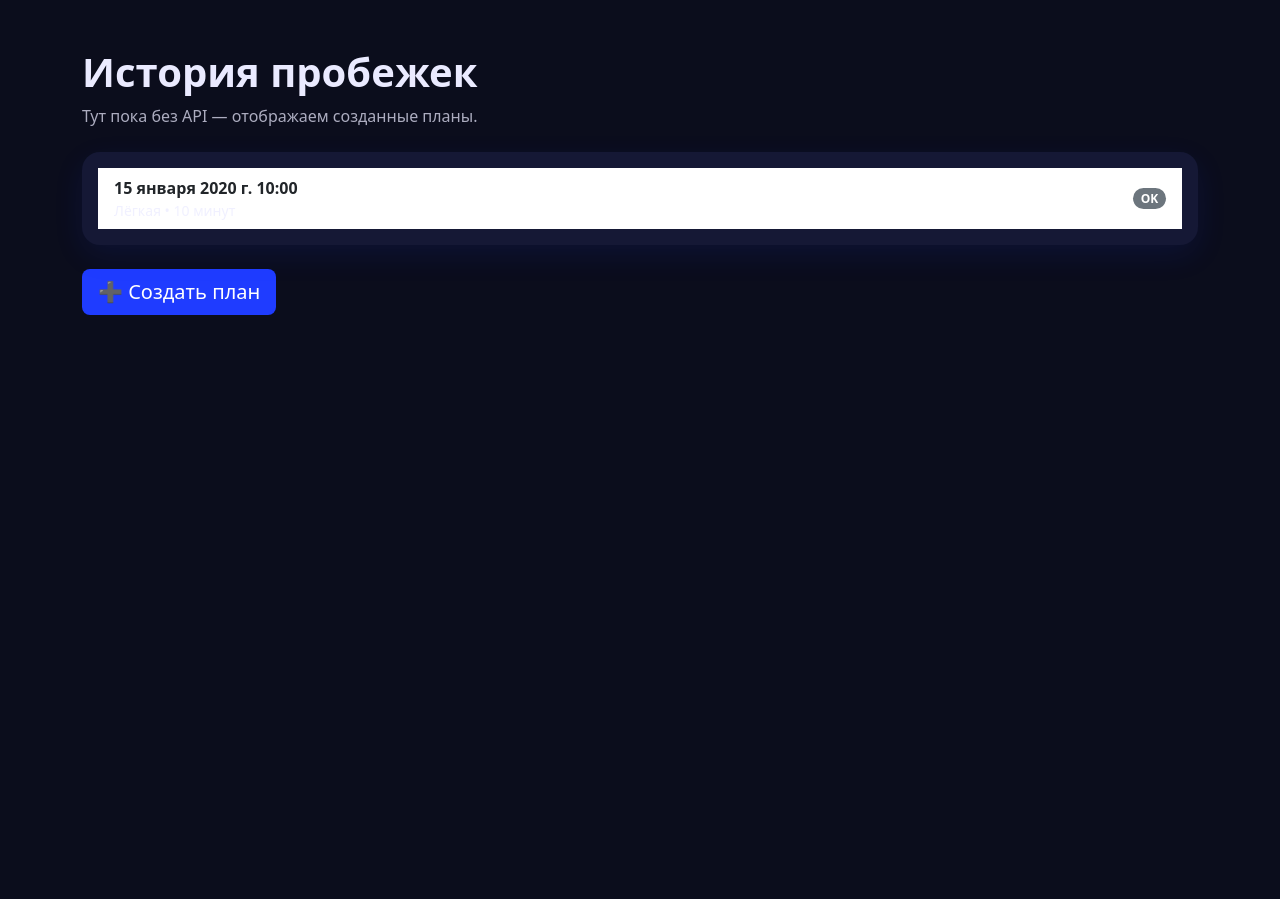
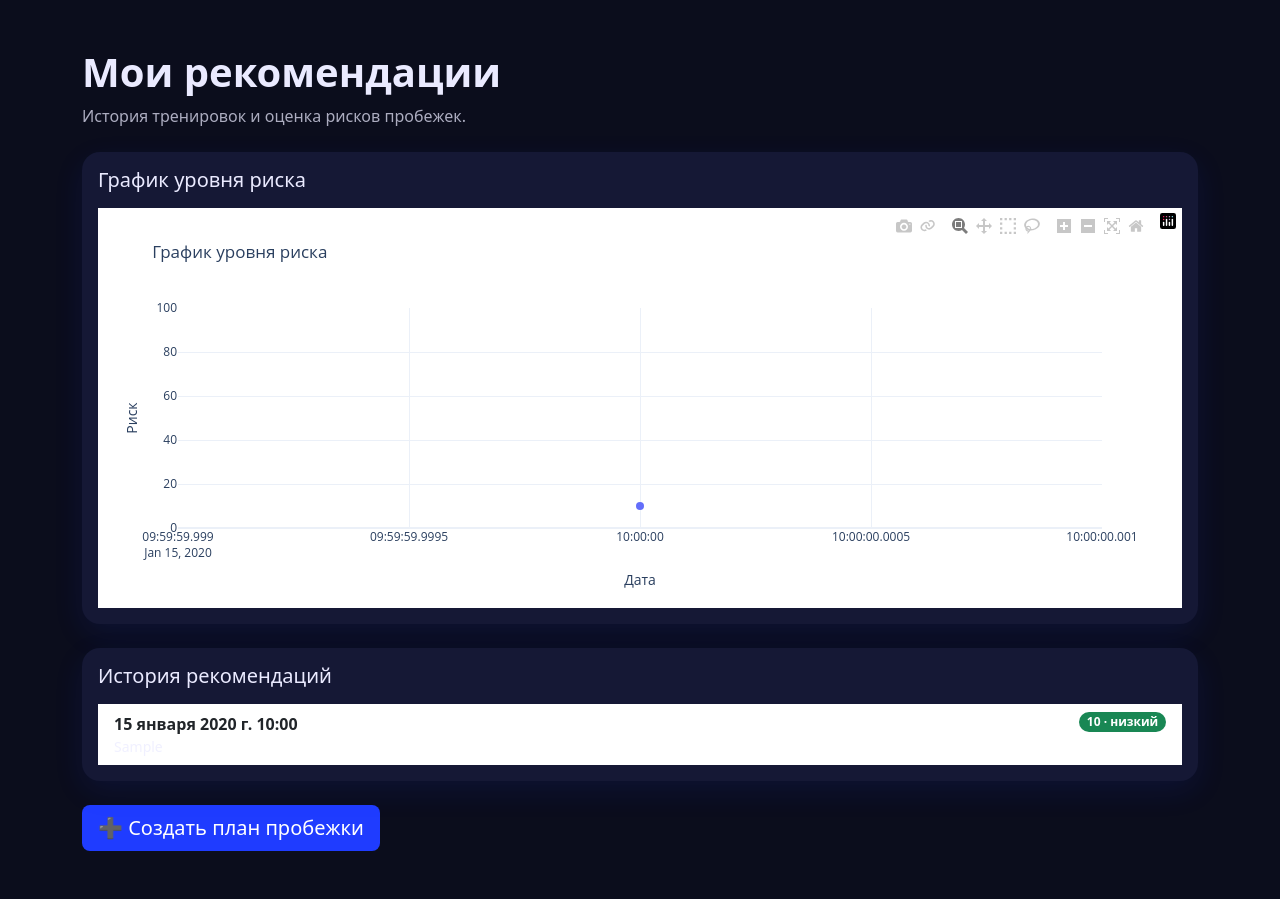
Before and after one commit to VaveyNL/run-risk-advisor, a Django app: page /recommendations/ in a window 1280 px wide. Shown: the part 52-951 px from the top of the page. Before the commit the page ends 367 px from the top, so only its background shows below. Run offline with Django 4.2, Linux system fonts and the light colour scheme; a user stored in the database is signed in; tables that the repository leaves empty hold one stand-in row (values such as "Sample post").

Commit message:
Добавлены API, расчет риска, рекомендации и график

```diff
--- /dev/null
+++ b/core/utils.py
@@ -0,0 +1,33 @@
+import plotly.graph_objs as go
+from plotly.offline import plot
+
+
+def build_risk_graph(recommendations):
+    dates = [r.run_plan.planned_start for r in recommendations]
+    risks = [r.risk_score for r in recommendations]
+
+    if not dates:
+        return "<p style='opacity:0.6'>Нет данных для отображения графика</p>"
+
+    fig = go.Figure(
+        data=[
+            go.Scatter(
+                x=dates,
+                y=risks,
+                mode="lines+markers",
+                line=dict(width=3),
+                marker=dict(size=8),
+            )
+        ]
+    )
+
+    fig.update_layout(
+        title="График уровня риска",
+        xaxis_title="Дата",
+        yaxis_title="Риск",
+        yaxis=dict(range=[0, 100]),
+        template="plotly_white",
+        height=400,
+    )
+
+    return plot(fig, output_type="div", include_plotlyjs=True)
--- a/core/views.py
+++ b/core/views.py
@@ -1,9 +1,11 @@
 from django.contrib.auth.decorators import login_required
 from django.contrib.auth import login
 from django.shortcuts import render, redirect
+from django.contrib.auth.forms import AuthenticationForm
 
-from .models import UserProfile
-from .forms import RunPlanForm, ProfileForm, LoginForm
+from .models import UserProfile, Recommendation
+from .forms import RunPlanForm, ProfileForm
+from .utils import build_risk_graph
 
 
 def index(request):
@@ -16,12 +18,12 @@ def about(request):
 
 def login_view(request):
     if request.method == "POST":
-        form = LoginForm(request, data=request.POST)
+        form = AuthenticationForm(request, data=request.POST)
         if form.is_valid():
             login(request, form.get_user())
             return redirect("/")
     else:
-        form = LoginForm()
+        form = AuthenticationForm()
 
     return render(request, "core/login.html", {"form": form})
 
@@ -61,10 +63,14 @@ def create_run_plan(request):
 def recommendation_list(request):
     profile, _ = UserProfile.objects.get_or_create(user=request.user)
 
-    recommendations = profile.run_plans.all().order_by("-planned_start")
+    recommendations = Recommendation.objects.filter(
+        run_plan__profile=profile
+    ).select_related("run_plan").order_by("run_plan__planned_start")
+
+    graph = build_risk_graph(recommendations)
 
     return render(
         request,
         "core/recommendation_list.html",
-        {"recommendations": recommendations},
+        {"recommendations": recommendations, "graph": graph},
     )
--- a/templates/core/recommendation_list.html
+++ b/templates/core/recommendation_list.html
@@ -2,32 +2,56 @@
 {% block content %}
 
 <div class="mb-4">
-    <h1 class="fw-bold">История пробежек</h1>
-    <p class="text-muted">Тут пока без API — отображаем созданные планы.</p>
+    <h1 class="fw-bold">Мои рекомендации</h1>
+    <p class="text-muted">История тренировок и оценка рисков пробежек.</p>
 </div>
 
-<div class="card">
+<div class="card mb-4">
     <div class="card-body">
+        <h5 class="card-title mb-3">График уровня риска</h5>
+        {{ graph|safe }}
+    </div>
+</div>
+
+<div class="card mb-4">
+    <div class="card-body">
+        <h5 class="card-title mb-3">История рекомендаций</h5>
+
         <ul class="list-group list-group-flush">
-            {% for plan in recommendations %}
-                <li class="list-group-item d-flex justify-content-between align-items-center">
+            {% for r in recommendations %}
+                <li class="list-group-item d-flex justify-content-between align-items-start">
                     <div>
-                        <div class="fw-semibold">{{ plan.planned_start }}</div>
-                        <div class="text-muted small">
-                            {{ plan.get_intensity_display }} • {{ plan.duration_min }} минут
-                        </div>
+                        <div class="fw-semibold">{{ r.run_plan.planned_start }}</div>
+                        <div class="text-muted small">{{ r.explanation }}</div>
                     </div>
-                    <span class="badge bg-secondary rounded-pill">OK</span>
+
+                    {% if r.risk_level == "low" %}
+                        <span class="badge bg-success rounded-pill">
+                            {{ r.risk_score }} · низкий
+                        </span>
+                    {% elif r.risk_level == "medium" %}
+                        <span class="badge bg-warning text-dark rounded-pill">
+                            {{ r.risk_score }} · средний
+                        </span>
+                    {% else %}
+                        <span class="badge bg-danger rounded-pill">
+                            {{ r.risk_score }} · высокий
+                        </span>
+                    {% endif %}
                 </li>
             {% empty %}
-                <li class="list-group-item text-muted">Планов пока нет</li>
+                <li class="list-group-item text-muted">
+                    Рекомендаций пока нет
+                </li>
             {% endfor %}
         </ul>
     </div>
 </div>
 
-<div class="mt-4">
-    <a href="/run/create/" class="btn btn-royal btn-lg">➕ Создать план</a>
+<div class="mb-5">
+    <a href="/run/create/" class="btn btn-royal btn-lg">
+        ➕ Создать план пробежки
+    </a>
 </div>
 
 {% endblock %}
```
Also changed, not shown: core/apps.py (+8 -2 lines), core/signals.py (added, +45 -0 lines).
